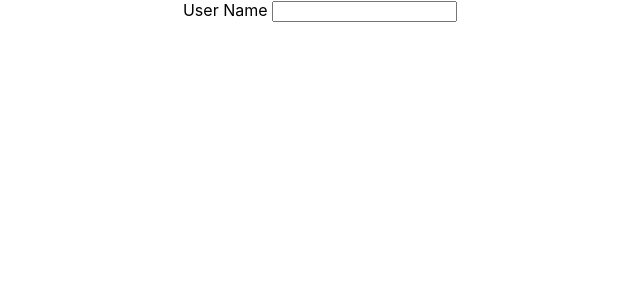
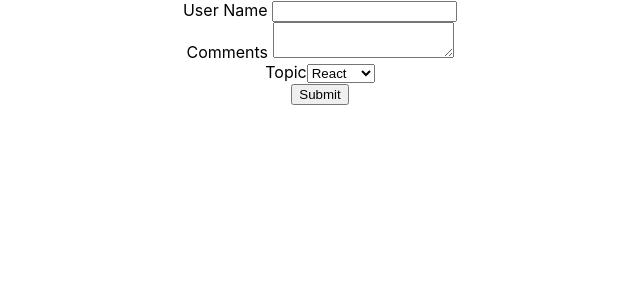
Before and after one commit to BiswajitCarnationIT/CodeVolution2-ReactJS, a React (Create React App) app in the folder codevolution2/: page / in a window 1280 px wide. Shown: the top 300 px of the page, without its empty margins (320-960 px from the left). Built offline with nearby package versions, Linux system fonts and the light colour scheme.

Commit message:
Tutorial 21 complete form Handling onChange

```diff
--- a/codevolution2/src/Components/Form.js
+++ b/codevolution2/src/Components/Form.js
@@ -6,20 +6,55 @@
         super(props)
 
         this.state = {
-             username : ''
+             username : '',
+            comments: '',
+            topic:'React'
         }
     }
 
     handlerUsernameChange = (eventUsername) => {
         this.setState({username : eventUsername.target.value})
     }
+    handelCommentChange = (event) => {
+        this.setState({comments: event.target.value})
+    }
+    handelTopicChange = event => {
+        this.setState({topic: event.target.value})
+    }
+
+    handelSubmit = event =>{
+        alert(`${this.state.username} ${this.state.comments} ${this.state.topic}`)
+        event.preventDefault()  //page does not refress aafter submission
+    }
 
     render() {
+        const {username,comments,topic} = this.state // destructuring
         return (
-            <form>
-                <lable> User Name </lable>
-                <input type = 'text'
-                value = {this.state.username} onChange = {this.handlerUsernameChange} />
+            <form onSubmit = {this.handelSubmit}>
+                <div>
+                    <lable> User Name </lable>
+                    <input type = 'text'
+                    value = {this.state.username} onChange = {this.handlerUsernameChange} />
+                </div>
+
+                <div>
+                    <lable> Comments </lable>
+                    <textarea value = {this.state.comments}
+                    onChange = {this.handelCommentChange}></textarea>
+                </div>
+
+                <div>
+                    <label>Topic</label>
+                    <select value = {this.state.topic} onChange = {this.handelTopicChange}>
+                        <option value = "React">React</option>
+                        <option value = "Angular">Angular</option>
+                        <option value = "Vue">Vue</option>
+                    </select>
+                </div>
+                <button type = "submit">Submit</button>
+
+
+
             </form>
         )
     }
```
